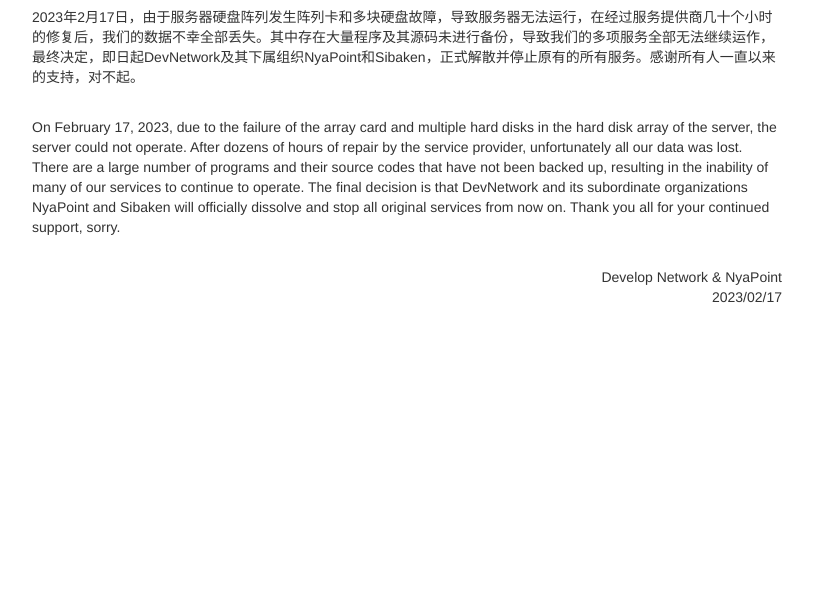
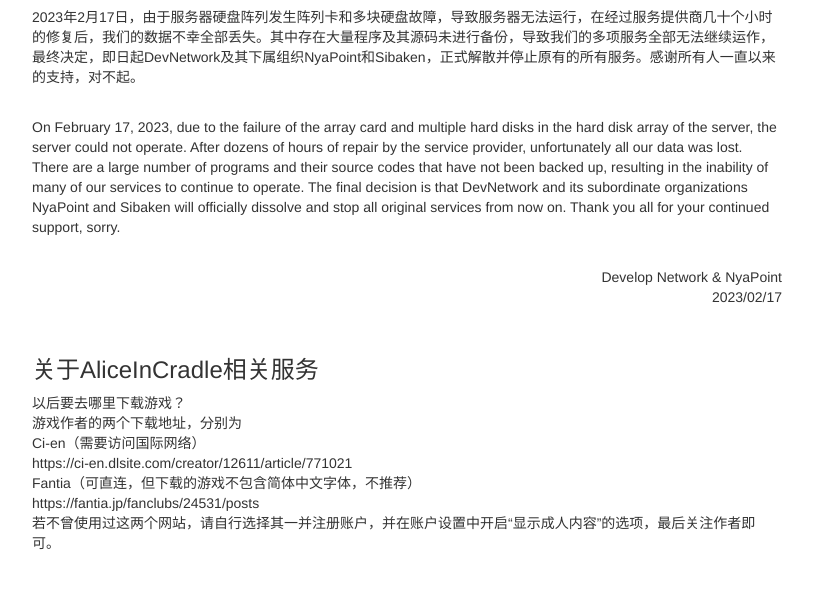
Before and after one commit to Cicini/devnet.work, a plain HTML site: page index.html in a window 1280 px wide. Shown: the part 149-738 px from the top of the page, without its empty margins (38-851 px from the left). Drawn offline with Linux system fonts and the light colour scheme.

Commit message:
Update index.html

```diff
--- a/index.html
+++ b/index.html
@@ -11,12 +11,21 @@
       <div class="row">
         <div class="col-sm-12 col-md-8">
             <h1><a id="title"></a>停运公告<br>Announcement of Cessation of Operation</h1>
-<h3><a id="Act_I_2"></a>发生了什么/What Happened </h3>
+<h3><a id="Act_I_1"></a>发生了什么/What Happened </h3>
 <p>2023年2月17日，由于服务器硬盘阵列发生阵列卡和多块硬盘故障，导致服务器无法运行，在经过服务提供商几十个小时的修复后，我们的数据不幸全部丢失。其中存在大量程序及其源码未进行备份，导致我们的多项服务全部无法继续运作，最终决定，即日起DevNetwork及其下属组织NyaPoint和Sibaken，正式解散并停止原有的所有服务。感谢所有人一直以来的支持，对不起。</p>
 <br>
 <p>On February 17, 2023, due to the failure of the array card and multiple hard disks in the hard disk array of the server, the server could not operate. After dozens of hours of repair by the service provider, unfortunately all our data was lost. There are a large number of programs and their source codes that have not been backed up, resulting in the inability of many of our services to continue to operate. The final decision is that DevNetwork and its subordinate organizations NyaPoint and Sibaken will officially dissolve and stop all original services from now on. Thank you all for your continued support, sorry.</p>
 <br>
 <p align="right">Develop Network & NyaPoint<br>2023/02/17</p>
+<br>
+<h3><a id="Act_I_2"></a>关于AliceInCradle相关服务</h3>
+<p>以后要去哪里下载游戏？<br>
+游戏作者的两个下载地址，分别为<br>
+Ci-en（需要访问国际网络）<br>
+https://ci-en.dlsite.com/creator/12611/article/771021<br>
+Fantia（可直连，但下载的游戏不包含简体中文字体，不推荐）<br>
+https://fantia.jp/fanclubs/24531/posts <br>
+若不曾使用过这两个网站，请自行选择其一并注册账户，并在账户设置中开启“显示成人内容”的选项，最后关注作者即可。</p>
         </div>
       </div>
     </div>
```
